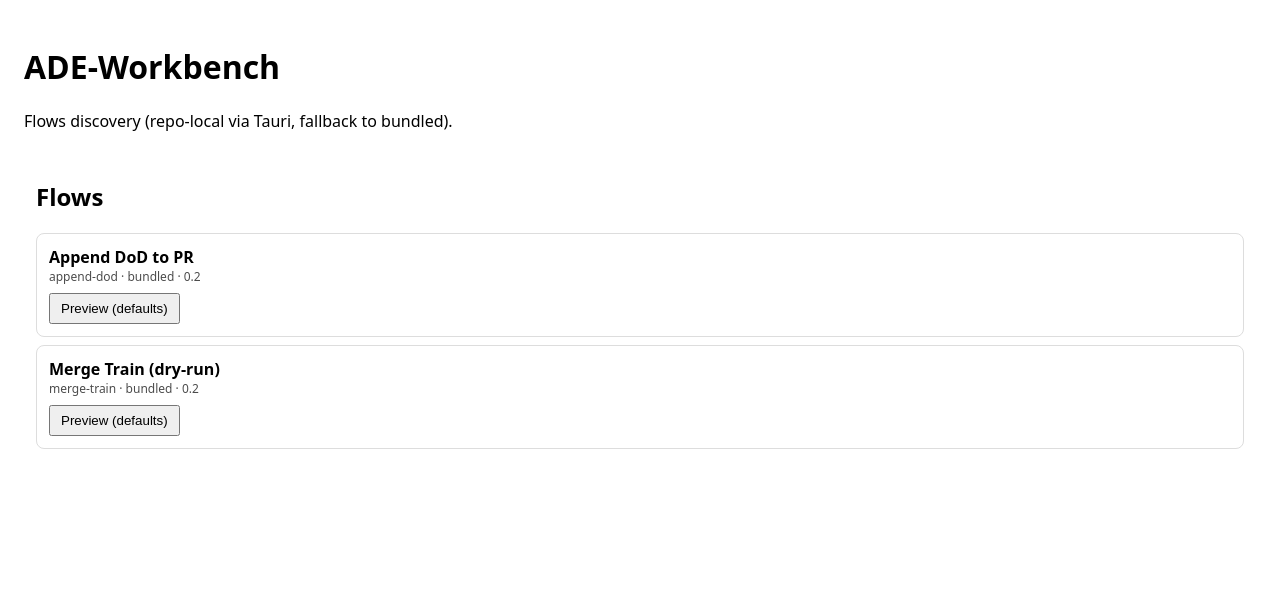
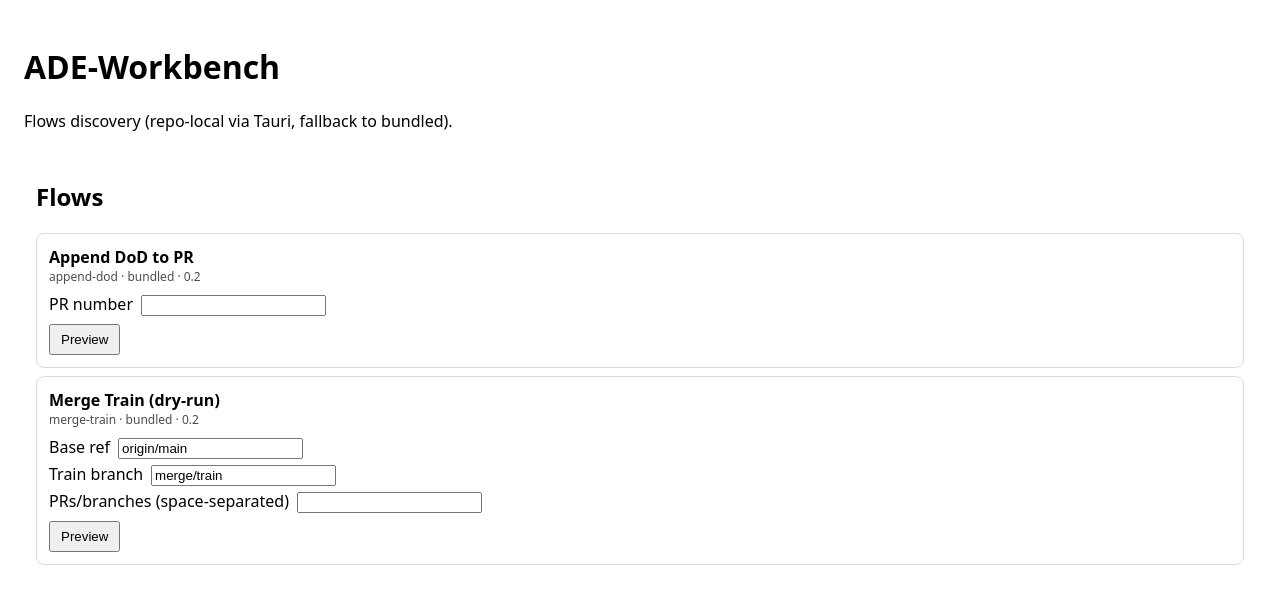
Before and after one commit to L1nuxOne/ADE-Workbench, a React (Vite) app: page / in a window 1280 px wide. Shown: the top 604 px of the page. Built offline with nearby package versions, Linux system fonts and the light colour scheme.

Commit message:
feat(flows): inputs form preview persistence

```diff
--- a/src/components/FlowsPane.tsx
+++ b/src/components/FlowsPane.tsx
@@ -1,5 +1,6 @@
 import React from "react";
 import { discoverFlows, template, type DiscoveredFlow } from "../lib/flows";
+import { loadFlowVars, saveFlowVars } from "../lib/flowInputs";
 
 export function FlowsPane() {
   const [flows, setFlows] = React.useState<DiscoveredFlow[]>([]);
@@ -7,8 +8,11 @@ export function FlowsPane() {
 
   React.useEffect(() => {
     (async () => {
-      try { setFlows(await discoverFlows()); }
-      catch (e:any) { setErr(e.message || String(e)); }
+      try {
+        setFlows(await discoverFlows());
+      } catch (e: any) {
+        setErr(e.message || String(e));
+      }
     })();
   }, []);
 
@@ -17,30 +21,123 @@ export function FlowsPane() {
   return (
     <div style={{ padding: 12 }}>
       <h2>Flows</h2>
-      {flows.map(f => (
-        <div key={f.id} style={{ border: "1px solid #ddd", borderRadius: 8, padding: 12, marginTop: 8 }}>
-          <div style={{ fontWeight: 600 }}>{f.name}</div>
-          <div style={{ fontSize: 12, opacity: 0.7 }}>{f.id} · {f.source} · {f.version}</div>
-          <div style={{ marginTop: 8 }}>
-            <button onClick={() => preview(f)} style={{ padding: "6px 10px" }}>
-              Preview (defaults)
-            </button>
-          </div>
-        </div>
+      {flows.map((f) => (
+        <FlowCard key={f.id} flow={f} />
       ))}
     </div>
   );
 }
 
-function preview(f: DiscoveredFlow) {
-  const vars: Record<string,string> = {};
-  for (const inp of f.inputs || []) {
-    if (inp.default !== undefined) vars[inp.key] = String(inp.default);
+function FlowCard({ flow }: { flow: DiscoveredFlow }) {
+  const defaults = React.useMemo(
+    () => Object.fromEntries((flow.inputs ?? []).map((i) => [i.key, i.default ?? ""])),
+    [flow]
+  );
+  const [vars, setVars] = React.useState(() => loadFlowVars(flow.id, defaults));
+  const [preview, setPreview] = React.useState<string>("");
+  const [errs, setErrs] = React.useState<string | null>(null);
+  const [copied, setCopied] = React.useState(false);
+
+  function onChange(key: string, value: string) {
+    const next = { ...vars, [key]: value };
+    setVars(next);
+    saveFlowVars(flow.id, next);
   }
-  try {
-    const cmds = f.steps.map(s => template(s.run, vars));
-    alert(["Preview commands:", ...cmds].join("\n"));
-  } catch (e:any) {
-    alert(`Template error: ${e.message || e}`);
+
+  function onPreview() {
+    for (const inp of flow.inputs ?? []) {
+      if (inp.required && !String(vars[inp.key] ?? "").trim()) {
+        setErrs(`Missing required input: ${inp.label || inp.key}`);
+        setPreview("");
+        return;
+      }
+    }
+    try {
+      const lines: string[] = [];
+      for (const p of flow.pre ?? []) lines.push(`# pre-check: ${p.check}`);
+      lines.push("# (not executed in preview)");
+      for (const step of flow.steps) lines.push(template(step.run, vars));
+      setPreview(lines.join("\n"));
+      setErrs(null);
+      saveFlowVars(flow.id, vars);
+    } catch (e: any) {
+      setErrs(e?.message ?? String(e));
+      setPreview("");
+    }
   }
+
+  function onCopy() {
+    navigator.clipboard.writeText(preview).then(() => {
+      setCopied(true);
+      setTimeout(() => setCopied(false), 1000);
+    });
+  }
+
+  const missing: Record<string, boolean> = {};
+  for (const inp of flow.inputs ?? []) {
+    if (inp.required && !String(vars[inp.key] ?? "").trim()) missing[inp.key] = true;
+  }
+
+  return (
+    <div style={{ border: "1px solid #ddd", borderRadius: 8, padding: 12, marginTop: 8 }}>
+      <div style={{ fontWeight: 600 }}>{flow.name}</div>
+      <div style={{ fontSize: 12, opacity: 0.7 }}>
+        {flow.id} · {flow.source} · {flow.version}
+      </div>
+      {flow.inputs?.length ? (
+        <div style={{ marginTop: 8 }}>
+          {flow.inputs.map((inp) => (
+            <div key={inp.key} style={{ marginTop: 4 }}>
+              <label>
+                {inp.label}
+                {inp.required ? <span style={{ color: "red", marginLeft: 4 }}>*</span> : null}
+              </label>
+              {inp.choices ? (
+                <select
+                  value={vars[inp.key] ?? ""}
+                  onChange={(e) => onChange(inp.key, e.target.value)}
+                  style={{ marginLeft: 8 }}
+                >
+                  <option value=""></option>
+                  {inp.choices.map((c) => (
+                    <option key={c} value={c}>
+                      {c}
+                    </option>
+                  ))}
+                </select>
+              ) : (
+                <input
+                  type="text"
+                  value={vars[inp.key] ?? ""}
+                  onChange={(e) => onChange(inp.key, e.target.value)}
+                  style={{ marginLeft: 8 }}
+                />
+              )}
+              {missing[inp.key] && (
+                <span style={{ color: "red", marginLeft: 8 }}>required</span>
+              )}
+            </div>
+          ))}
+        </div>
+      ) : null}
+      {errs && <div style={{ color: "red", marginTop: 8 }}>{errs}</div>}
+      <div style={{ marginTop: 8 }}>
+        <button onClick={onPreview} disabled={Object.keys(missing).length > 0} style={{ padding: "6px 10px" }}>
+          Preview
+        </button>
+        {preview && (
+          <button onClick={onCopy} style={{ padding: "6px 10px", marginLeft: 8 }}>
+            {copied ? "Copied" : "Copy"}
+          </button>
+        )}
+      </div>
+      {preview && (
+        <pre
+          style={{ marginTop: 8, background: "#f5f5f5", padding: 8, whiteSpace: "pre-wrap" }}
+        >
+          {preview}
+        </pre>
+      )}
+    </div>
+  );
 }
--- /dev/null
+++ b/src/lib/flowInputs.ts
@@ -0,0 +1,18 @@
+export type FlowVars = Record<string, string>;
+const KEY = (id: string) => `flow_inputs/${id}`;
+
+export function loadFlowVars(id: string, defaults: FlowVars): FlowVars {
+  try {
+    const raw = localStorage.getItem(KEY(id));
+    if (!raw) return { ...defaults };
+    const parsed = JSON.parse(raw);
+    return { ...defaults, ...(parsed ?? {}) };
+  } catch {
+    return { ...defaults };
+  }
+}
+export function saveFlowVars(id: string, vars: FlowVars) {
+  try {
+    localStorage.setItem(KEY(id), JSON.stringify(vars));
+  } catch {}
+}
--- a/src/lib/flows.ts
+++ b/src/lib/flows.ts
@@ -98,8 +98,12 @@ export async function discoverFlows(): Promise<DiscoveredFlow[]> {
 
 // strict variable substitution (no filters yet)
 export function template(cmd: string, vars: Record<string,string>): string {
-  return cmd.replace(/\{\{(\w+)\}\}/g, (_, k) => {
-    if (!(k in vars)) throw new Error(`missing var: ${k}`);
-    return String(vars[k]);
-  });
+  try {
+    return cmd.replace(/\{\{(\w+)\}\}/g, (_, k) => {
+      if (!(k in vars)) throw new Error(`missing var: ${k}`);
+      return String(vars[k]);
+    });
+  } catch (e: any) {
+    throw new Error(e?.message || String(e));
+  }
 }
```
Also changed, not shown: 2 other files (tests, documents, lock files or other folders).
